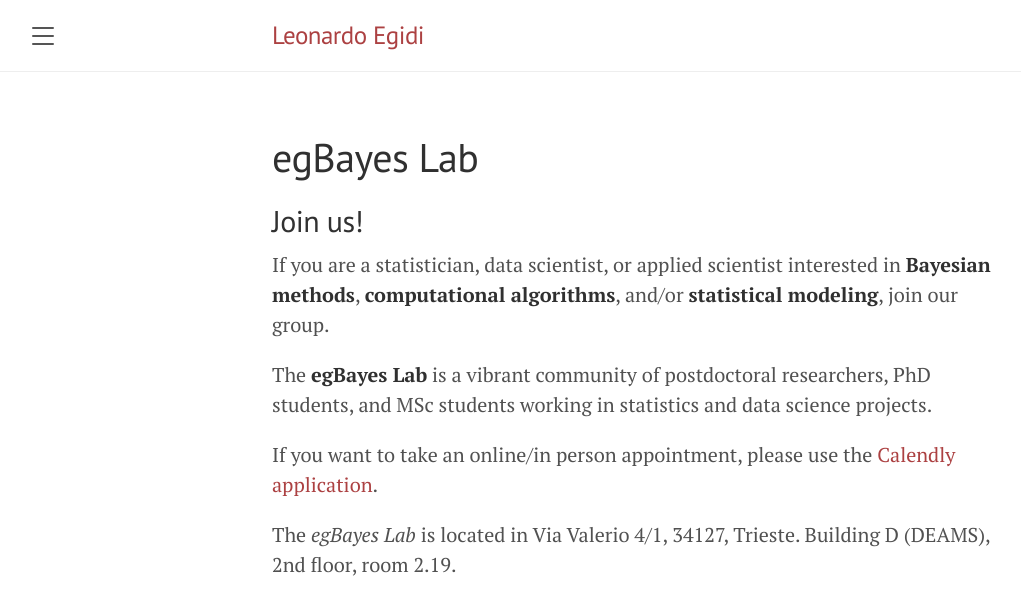
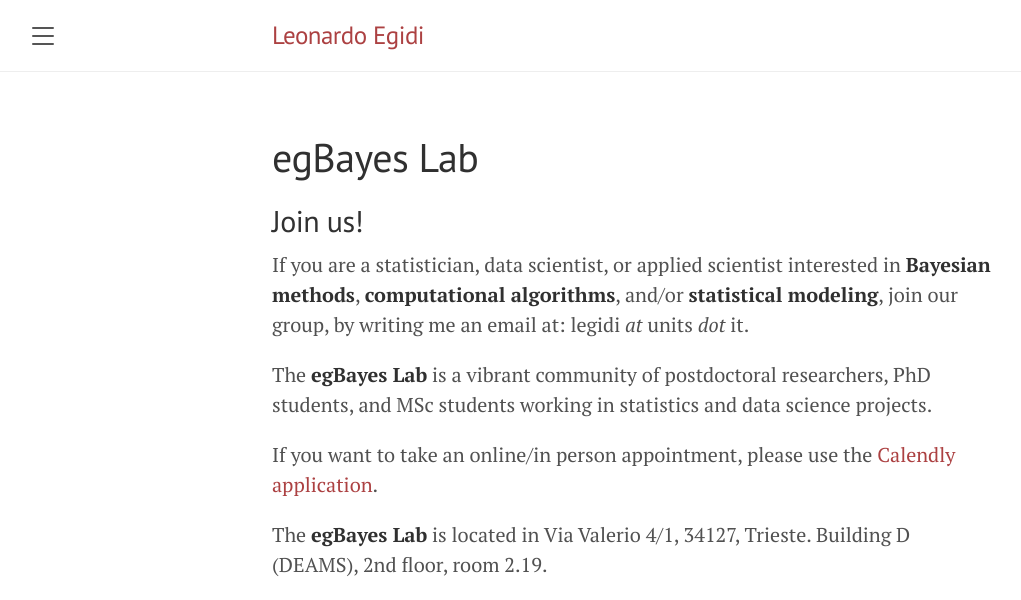
Before and after one commit to LeoEgidi/leoegidi.github.io, a Jekyll site: the page built from lab.md, in a window 1280 px wide. Shown: the top 600 px of the page, without its empty margins (8-1029 px from the left). Built offline with Jekyll 4.4.1, drawn with Linux system fonts in a browser that asks for light colours; Markdown is read by kramdown in place of the engine named in the settings; grey boxes are pictures that could not be loaded.

Commit message:
Update lab.md

```diff
--- a/lab.md
+++ b/lab.md
@@ -9,12 +9,12 @@ description: "Bayesian Lab of Leonardo Egidi"
 ## Join us!
 
 If you are a statistician, data scientist, or applied scientist interested in **Bayesian methods**,
- **computational algorithms**, and/or **statistical modeling**, join our group.
+ **computational algorithms**, and/or **statistical modeling**, join our group, by writing me an email at: legidi *at* units *dot* it.
 
 The **egBayes Lab** is a vibrant community of postdoctoral researchers, PhD students, and MSc students working in statistics and data science projects.
 
 If you want to take an online/in person appointment, please use the [Calendly application](https://calendly.com/leonegidi){:target="_blank" rel="noopener noreferrer"}.
 
-The *egBayes Lab* is located in Via Valerio 4/1, 34127, Trieste. Building D (DEAMS), 2nd floor, room 2.19.
+The **egBayes Lab** is located in Via Valerio 4/1, 34127, Trieste. Building D (DEAMS), 2nd floor, room 2.19.
 
 <iframe src="https://www.google.com/maps/embed?pb=!1m18!1m12!1m3!1d2788.573618482325!2d13.791335076498134!3d45.6593837203943!2m3!1f0!2f0!3f0!3m2!1i1024!2i768!4f13.1!3m3!1m2!1s0x477b6b3d55a56c43%3A0x3a3fd398bbffe06!2sEdificio%20D%2C%20Via%20Alfonso%20Valerio%2C%204%2F1%2C%2034127%20Trieste%20TS!5e0!3m2!1sit!2sit!4v1729680305904!5m2!1sit!2sit" width="600" height="450" style="border:0;" allowfullscreen="" loading="lazy" referrerpolicy="no-referrer-when-downgrade"></iframe>
```
